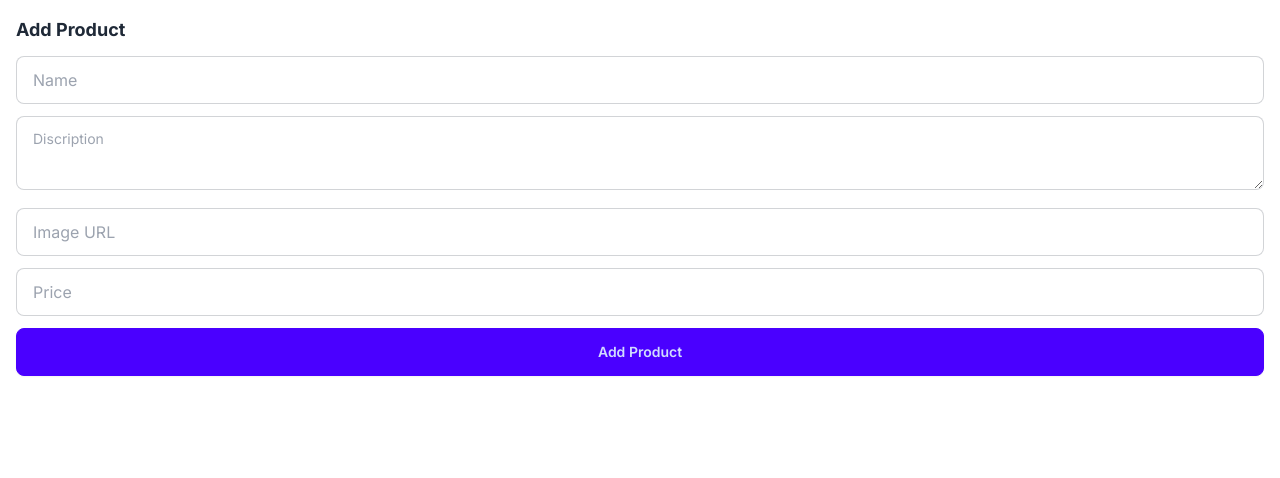
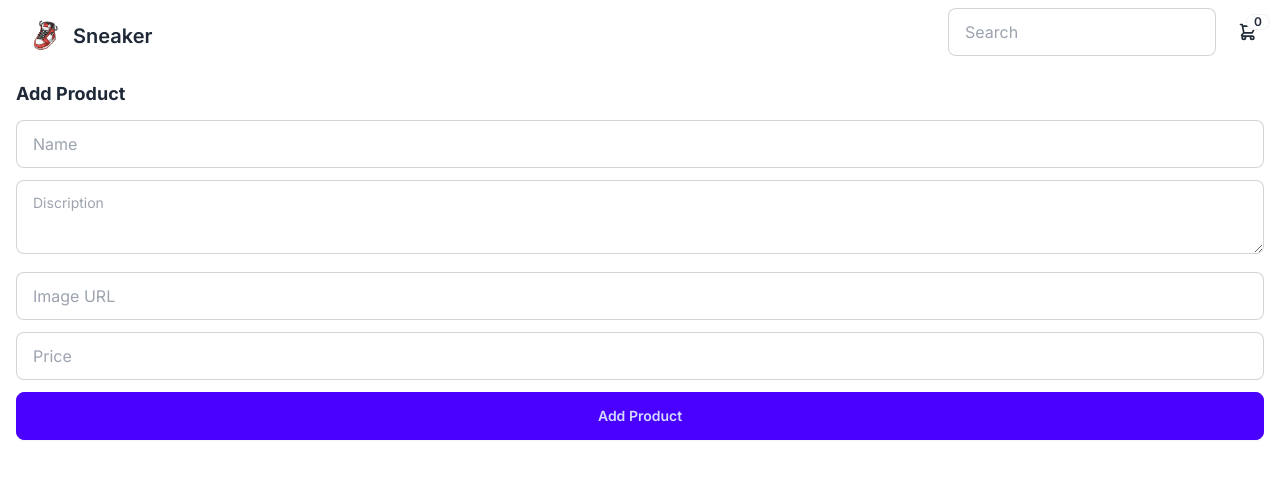
Before and after one commit to thisissushant/sneaker, a Next.js app: page /add-product in a window 1280 px wide. Shown: the top 478 px of the page. Built offline with nearby package versions, Linux system fonts and the light colour scheme; no server answers.

Commit message:
Added Navbar component to the layout.

```diff
--- /dev/null
+++ b/src/app/Navbar/Navbar.tsx
@@ -0,0 +1,43 @@
+import Image from "next/image";
+import Link from "next/link";
+import logo from "@/assets/logo.png";
+import { redirect } from "next/navigation";
+import ShoppingCartButton from "./ShoppingCartButton";
+import { getCart } from "@/lib/db/cart";
+
+async function searchProducts(formData: formData) {
+  "use server";
+  const searchQuery = formData.get("searchQuery")?.toString();
+
+  if (searchQuery) {
+    redirect("/search?Query=" + searchQuery);
+  }
+}
+
+export default async function Navbar() {
+  const cart = await getCart();
+  return (
+    <div className=" bg-base-100">
+      <div className="navbar max-w-7x1 m-auto flex-col sm:flex-row gap-2">
+        <div className="flex-1">
+          <Link href="/" className="btn btn-ghost text-xl normal-case">
+            <Image src={logo} height={40} width={40} alt="Sneaker - Logo" />
+            Sneaker
+          </Link>
+        </div>
+        <div className="flex-none gap-2">
+          <form action={searchProducts}>
+            <div className="form-control">
+              <input
+                name="searchQuery"
+                placeholder="Search"
+                className="input input-bordered w-full"
+              />
+            </div>
+          </form>
+          <ShoppingCartButton cart={cart} />
+        </div>
+      </div>
+    </div>
+  );
+}
--- /dev/null
+++ b/src/app/Navbar/ShoppingCartButton.tsx
@@ -0,0 +1,60 @@
+"use client";
+import { ShoppingCart } from "@/lib/db/cart";
+import { formatPrice } from "@/lib/format";
+import Link from "next/link";
+interface ShoppingCartButtonProps {
+  cart: ShoppingCart | null;
+}
+export default function ShoppingCartButton({ cart }: ShoppingCartButtonProps) {
+  function closeDropdown() {
+    const elem = document.activeElement as HTMLElement;
+    if (elem) {
+      elem.blur();
+    }
+  }
+  return (
+    <div className="dropdown-end dropdown">
+      <label tabIndex={0} className="btn-ghost btn-circle btn">
+        <div className="indicator">
+          <svg
+            xmlns="http://www.w3.org/2000/svg"
+            className="h-5 w-5"
+            fill="none"
+            viewBox="0 0 24 24"
+            stroke="currentColor"
+          >
+            <path
+              strokeLinecap="round"
+              strokeLinejoin="round"
+              strokeWidth="2"
+              d="M3 3h2l.4 2M7 13h10l4-8H5.4M7 13L5.4 5M7 13l-2.293 2.293c-.63.63-.184 1.707.707 1.707H17m0 0a2 2 0 100 4 2 2 0 000-4zm-8 2a2 2 0 11-4 0 2 2 0 014 0z"
+            />
+          </svg>
+          <span className="badge badge-sm indicator-item">
+            {cart?.size || 0}
+          </span>
+        </div>
+      </label>
+      <div
+        tabIndex={0}
+        className="card dropdown-content card-compact z-30 mt-3 w-52 bg-base-100 shadow"
+      >
+        <div className="card-body">
+          <span className="text-lg font-bold">{cart?.size || 0} Items</span>
+          <span className="text-info">
+            Subtotal: {formatPrice(cart?.subtotal || 0)}
+          </span>
+          <div className="card-actions">
+            <Link
+              href="/"
+              className="btn-primary btn-block btn"
+              onClick={closeDropdown}
+            >
+              View cart
+            </Link>
+          </div>
+        </div>
+      </div>
+    </div>
+  );
+}
--- a/src/app/layout.tsx
+++ b/src/app/layout.tsx
@@ -1,6 +1,7 @@
 import type { Metadata } from "next";
 import { Inter } from "next/font/google";
 import "./globals.css";
+import Navbar from "./Navbar/Navbar";
 
 const inter = Inter({ subsets: ["latin"] });
 
@@ -17,6 +18,7 @@
   return (
     <html lang="en">
       <body className={inter.className}>
+        <Navbar />
         <main className="p-4 max-w-7xl m-auto min-w-[300px]">{children}</main>
       </body>
     </html>
```
